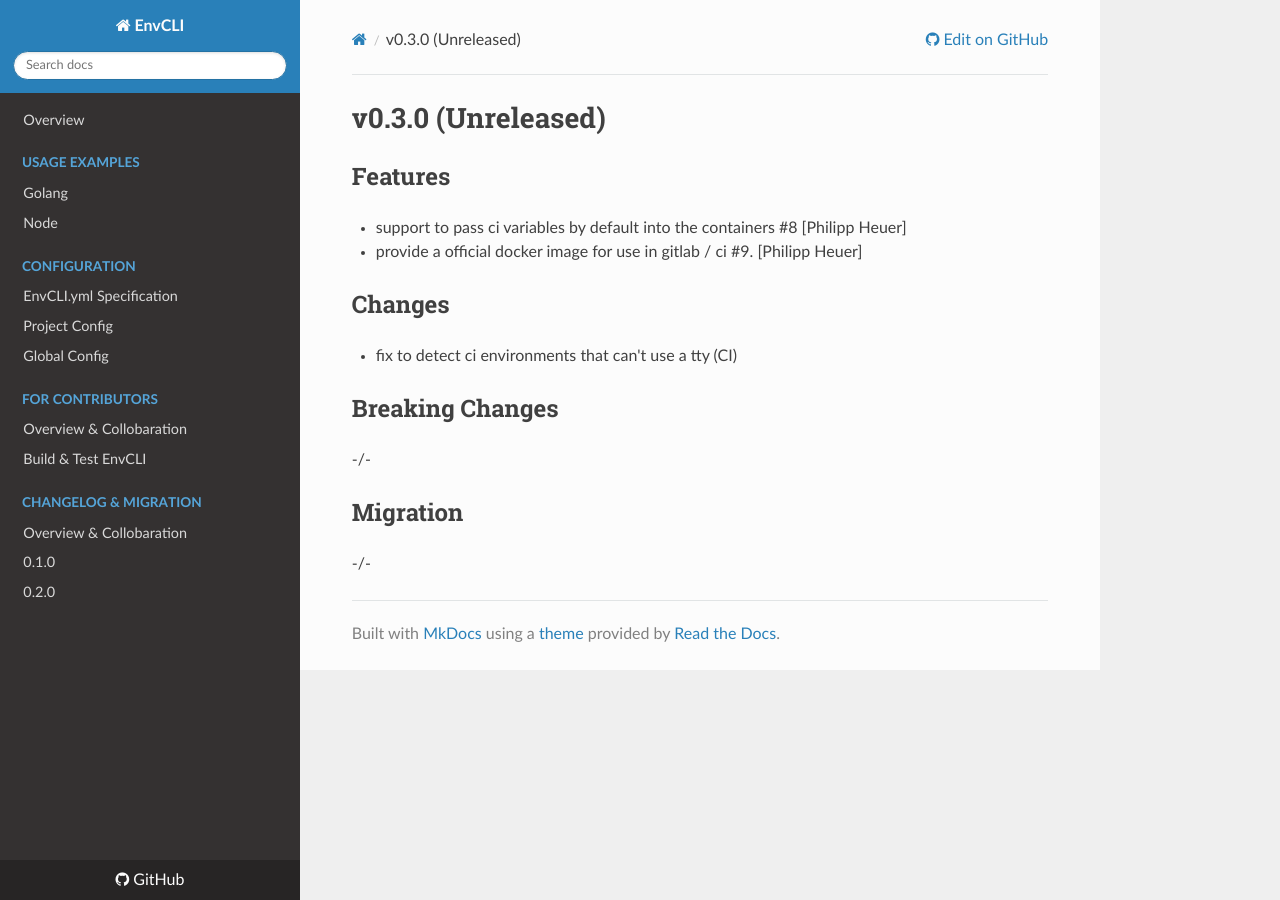
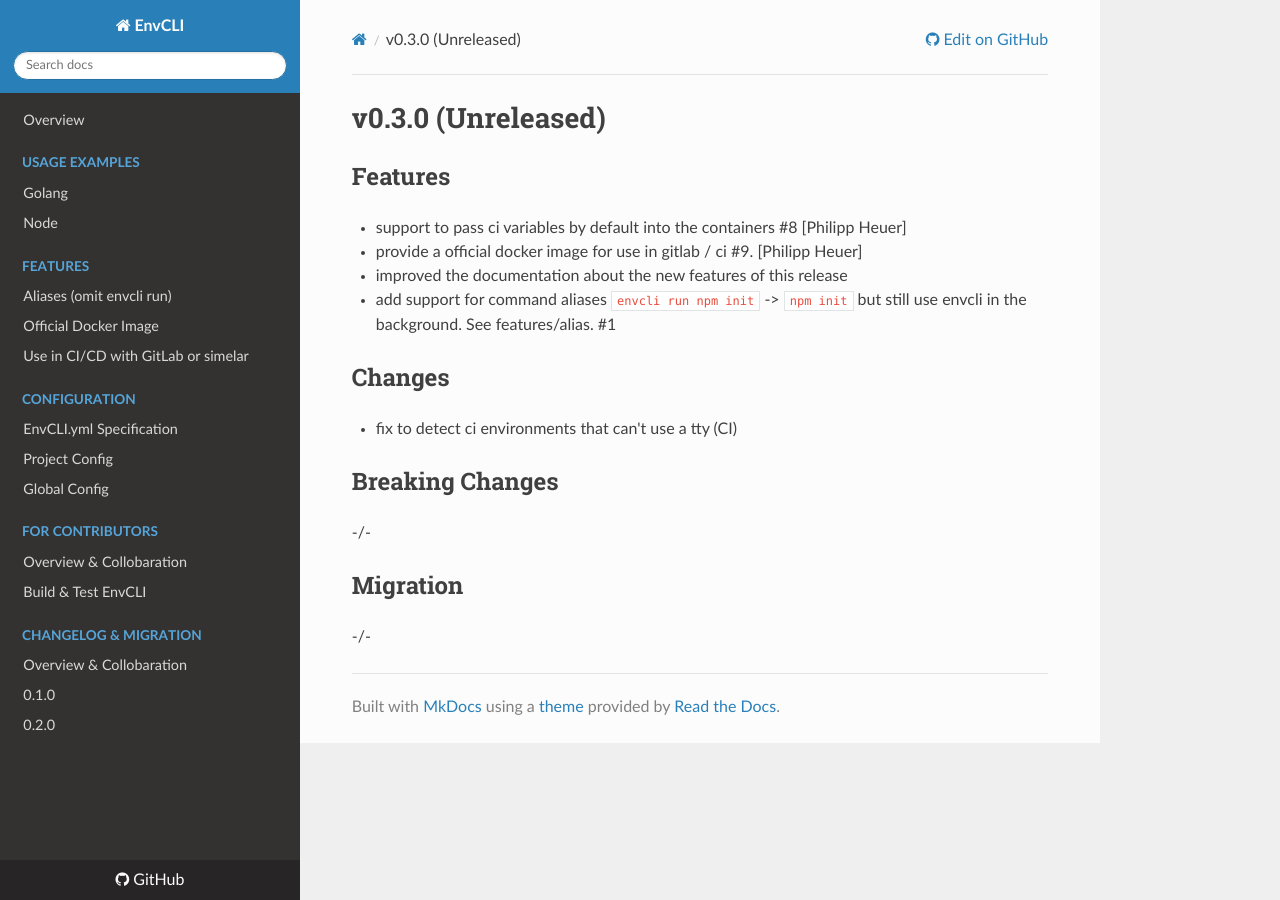
Before and after one commit to EnvCLI/EnvCLI, an MkDocs documentation site: the page built from docs/changelog/0-3-0.md, in a window 1280 px wide. Built offline with MkDocs 1.6.1, drawn with Linux system fonts in a browser that asks for light colours; nearby versions of some CDN libraries; old or Windows-style settings are respelled for this version of MkDocs.

Commit message:
chore: improve docs on new features

```diff
--- a/docs/changelog/0-3-0.md
+++ b/docs/changelog/0-3-0.md
@@ -4,6 +4,8 @@
 
 * support to pass ci variables by default into the containers #8 [Philipp Heuer]
 * provide a official docker image for use in gitlab / ci #9. [Philipp Heuer]
+* improved the documentation about the new features of this release
+* add support for command aliases `envcli run npm init` -> `npm init` but still use envcli in the background. See features/alias. #1
 
 ## Changes
 
--- a/mkdocs.yml
+++ b/mkdocs.yml
@@ -7,6 +7,10 @@ pages:
 - Usage Examples:
     - 'Golang': 'examples/golang.md'
     - 'Node': 'examples/node.md'
+- Features:
+    - 'Aliases (omit envcli run)': 'features/alias.md'
+    - 'Official Docker Image': 'features/docker.md'
+    - 'Use in CI/CD with GitLab or simelar': 'features/ci.md'
 - Configuration:
     - 'EnvCLI.yml Specification': 'config/envcli-yml-specification.md'
     - 'Project Config': 'config/project-config.md'
```
Also changed, not shown: docs/features/alias.md (added, +10 -0 lines), docs/features/ci.md (added, +3 -0 lines), docs/features/docker.md (added, +6 -0 lines).
